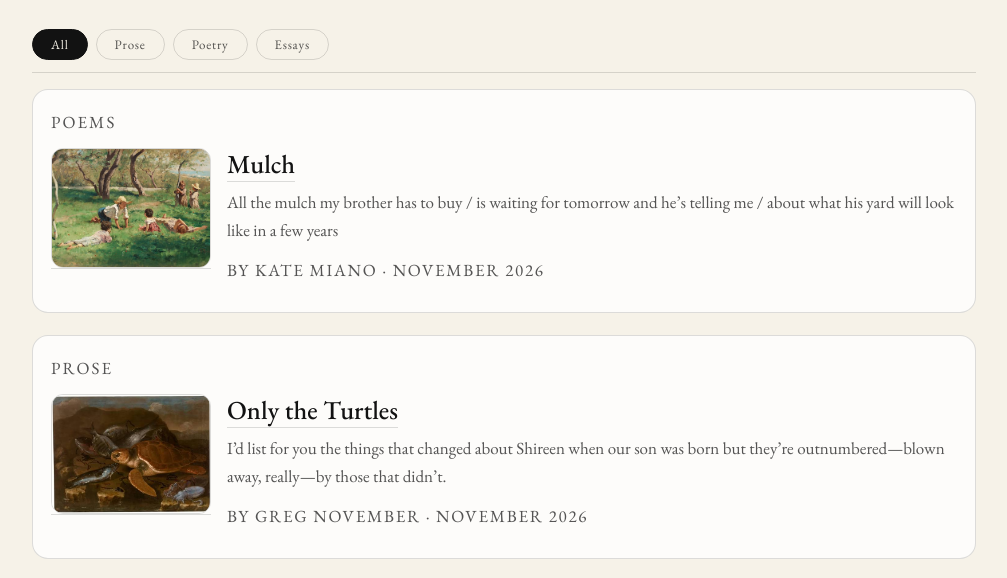
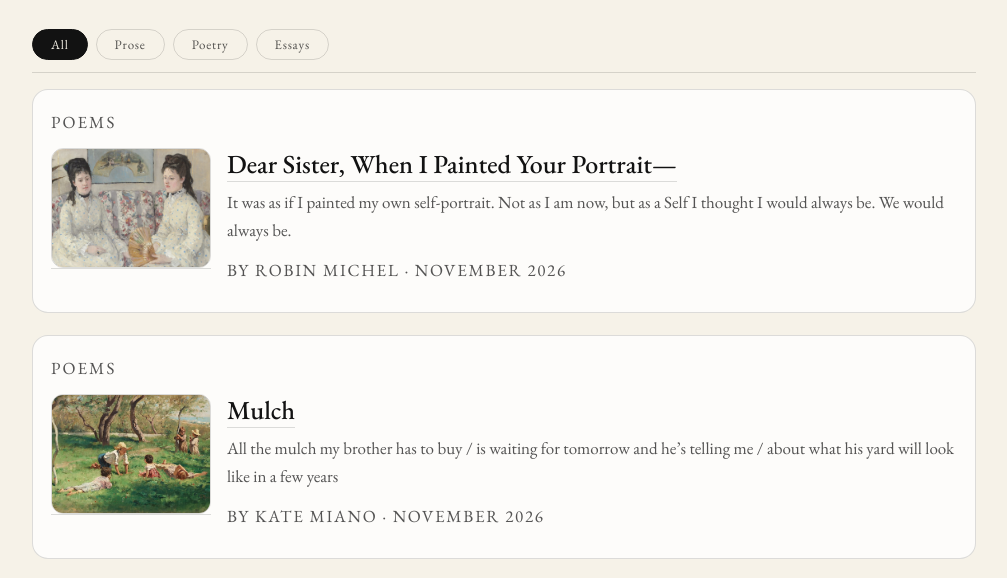
Before and after one commit to naomisussis-glitch/theastorian, a plain HTML site: page index.html in a window 1280 px wide. Shown: the part 356-934 px from the top of the page, without its empty margins (136-1143 px from the left). Drawn offline with nearby package versions, Linux system fonts and the light colour scheme.

Commit message:
Add article preview for 'Dear Sister, When I Painted Your Portrait'
Added a new article preview for 'Dear Sister, When I Painted Your Portrait' with image and metadata.

```diff
--- a/index.html
+++ b/index.html
@@ -341,6 +341,27 @@
           <p class="kicker">Poems</p>
 
           <div class="preview">
+            <a href="articles/dear-sister-when-i-painted-your-portrait.html" aria-label="Read Dear Sister, When I Painted Your Portrait">
+              <img src="sisterportrait.jpg" alt="Dear Sister, When I Painted Your Portrait — preview image">
+            </a>
+
+            <div class="meta">
+              <h2>
+                <a href="articles/dear-sister-when-i-painted-your-portrait.html">Dear Sister, When I Painted Your Portrait&mdash;</a>
+              </h2>
+              <p>
+                It was as if I painted my own self-portrait. Not as I am now, but as a Self I thought I would always be. We would always be.
+              </p>
+              <p class="label">By Robin Michel · November 2026</p>
+            </div>
+          </div>
+        </article>
+
+        <!-- Article preview card -->
+        <article class="card" data-genre="poetry">
+          <p class="kicker">Poems</p>
+
+          <div class="preview">
             <a href="articles/mulch.html" aria-label="Read Mulch">
               <img src="backyard.jpg" alt="Mulch — preview image">
             </a>
```
